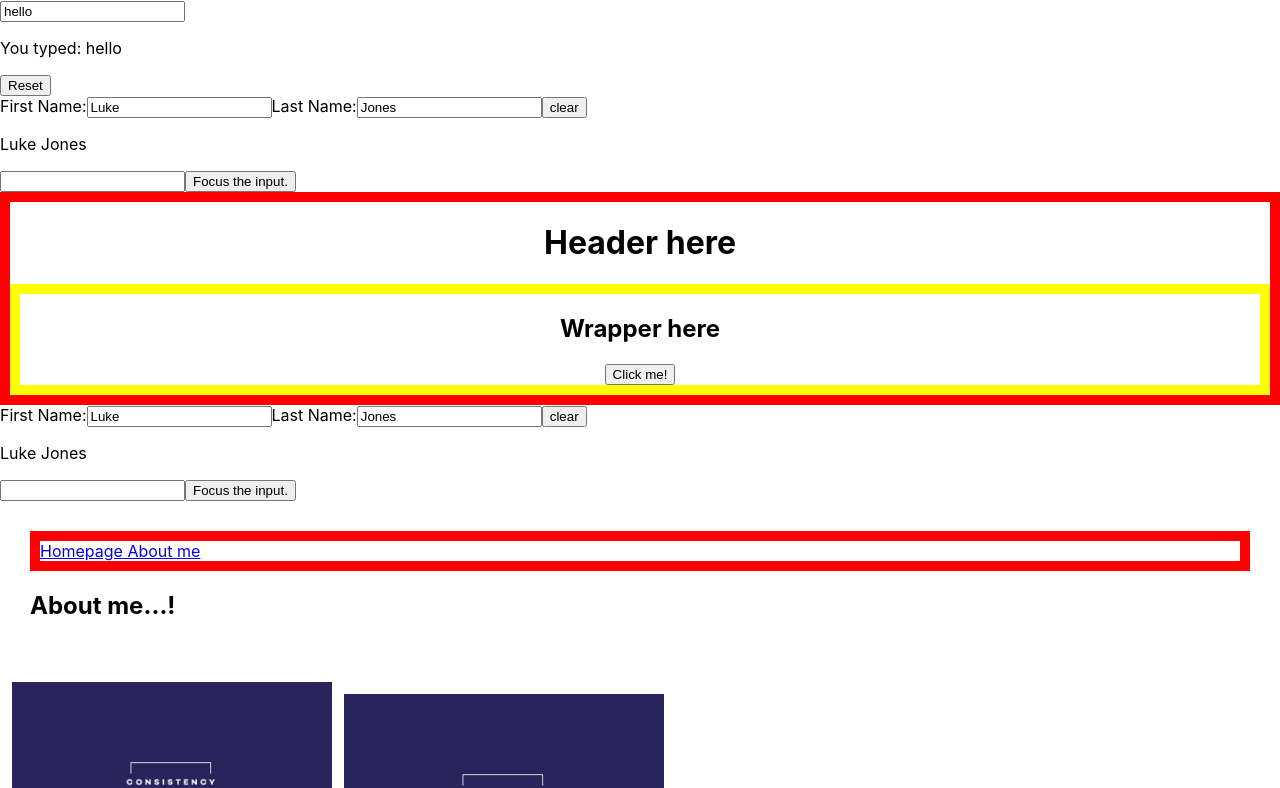
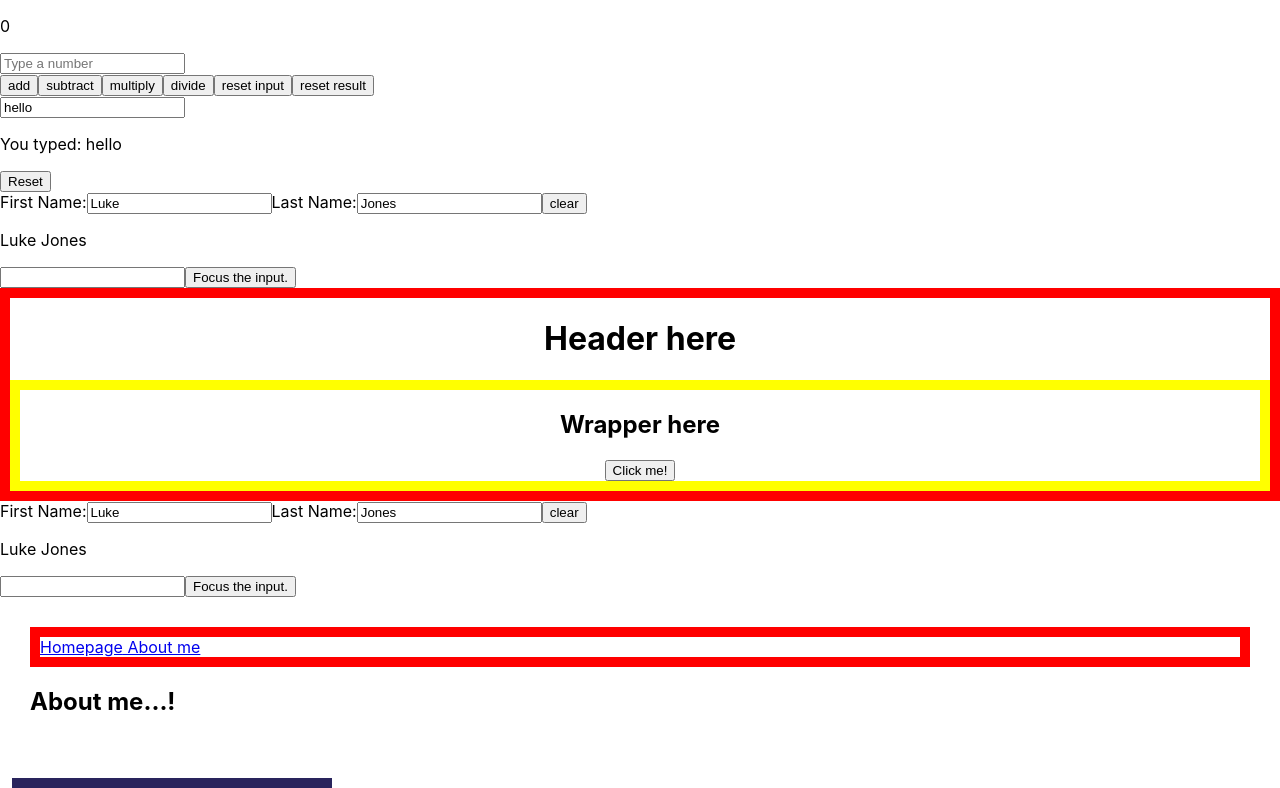
Before and after one commit to BinaryMusaib/firstapp, a React (Create React App) app: page /about-me in a window 1280 px wide. Shown: the top 788 px of the page. Built offline with nearby package versions, Linux system fonts and the light colour scheme.

Commit message:
coursera

```diff
--- a/src/App.js
+++ b/src/App.js
@@ -17,6 +17,7 @@ import { Route, Routes, Link } from 'react-router-dom';
 import testImage from './assets/images/photo.jpeg';
 import ReactPlayer from "react-player/youtube";
 import MyVideo from './MyVideo';
+import SimpleCalculator from './SimpleCalculator';
 
 function Logo(props) {
   const userPic = <img src = {avatar} />;
@@ -41,6 +42,7 @@ function App() {
     // // </div> */}
       {/* <Btn clickHandler = {clickHandling}/>
       <Heading /> */}
+      <SimpleCalculator />
       <InputComponent />
       <RegisterForm />
       <PropDrilling />
--- /dev/null
+++ b/src/SimpleCalculator.js
@@ -0,0 +1,42 @@
+import { useState, useRef } from "react";
+
+export default function SimpleCalculator() {
+
+    const inputRef = useRef(null);
+    const resultRef = useRef(null);
+    const [result, setResult] = useState(0);
+
+    const plus = (e) => {
+        e.preventDefault();
+        setResult((result) => result + Number(inputRef.current.value));
+        console.log(e);
+    }
+    const resetInput = (e) => {
+        e.preventDefault();
+        inputRef.current.value = 0;
+    }
+    const resetResult = (e) => {
+        e.preventDefault();
+        setResult((previousValue) => previousValue * 0);
+    }
+    return(
+        <div>
+            <p ref={resultRef}> {result}</p>
+            <input
+                pattern = "[0-9]"
+                type = "number"
+                ref={inputRef}
+                maxLength = {9}
+                placeholder = "Type a number"
+
+            /><br/>
+            <button onClick = {plus}>add</button>
+            <button>subtract</button>
+            <button>multiply</button>
+            <button>divide</button>
+            <button onClick={resetInput}>reset input</button>
+            <button onClick={resetResult}>reset result</button>
+
+        </div>
+    );
+}
```
